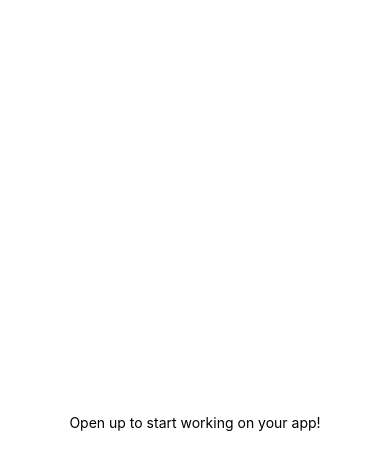
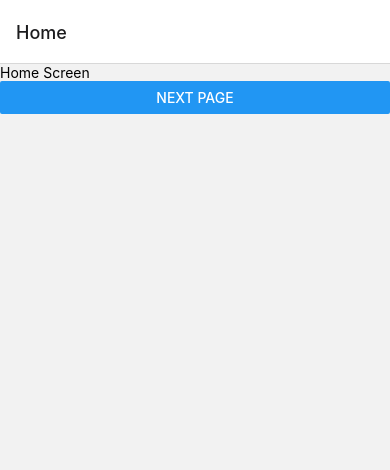
Before and after one commit to andrewli22/NSWParkingApp, a React Native app: screen /Home in a window 390 px wide. Shown: the top 470 px of the page. Built offline with nearby package versions, Linux system fonts and the light colour scheme.

Commit message:
set up screen navigation

```diff
--- a/App.tsx
+++ b/App.tsx
@@ -1,12 +1,22 @@
-import { StatusBar } from 'expo-status-bar';
-import { StyleSheet, Text, View } from 'react-native';
+// import { StatusBar } from 'expo-status-bar';
+import { useState } from 'react';
+import { SafeAreaView, StyleSheet, Text, TextInput, View } from 'react-native';
+import { NavigationContainer } from '@react-navigation/native';
+import { createNativeStackNavigator } from '@react-navigation/native-stack';
+import { HomeScreen } from './HomeScreen';
+import { SearchScreen } from './SearchScreen';
 
+const Stack = createNativeStackNavigator();
 export default function App() {
+  const [carpark, setCarpark] = useState<String>('');
+
   return (
-    <View style={styles.container}>
-      <Text>Open up to start working on your app!</Text>
-      <StatusBar style="auto" />
-    </View>
+    <NavigationContainer>
+      <Stack.Navigator initialRouteName='Home'>
+        <Stack.Screen name='Home' component={HomeScreen} />
+        <Stack.Screen name='Search' component={SearchScreen} />
+      </Stack.Navigator>
+    </NavigationContainer>
   );
 }
 
@@ -15,6 +25,16 @@ const styles = StyleSheet.create({
     flex: 1,
     backgroundColor: '#fff',
     alignItems: 'center',
-    justifyContent: 'center',
   },
 });
+
+const inputStyle = StyleSheet.create({
+  textInput: {
+    borderStyle: 'solid',
+    borderColor: 'red',
+    borderWidth: 2,
+    borderRadius: 5,
+    width: '80%',
+    padding: 10,
+  }
+})
--- /dev/null
+++ b/HomeScreen.tsx
@@ -0,0 +1,15 @@
+import { NativeStackNavigationProp } from "@react-navigation/native-stack";
+import { View, Text, Button } from "react-native";
+
+type HomeScreenNavigationProp = NativeStackNavigationProp<any>;
+type Props = {
+  navigation: HomeScreenNavigationProp;
+};
+export const HomeScreen: React.FC<Props> = ({ navigation }) => {
+  return (
+    <View>
+      <Text>Home Screen</Text>
+      <Button title='Next page' onPress={() => navigation.navigate('Search')} />
+    </View>
+  );
+}
--- /dev/null
+++ b/SearchScreen.tsx
@@ -0,0 +1,9 @@
+import { View, Text } from "react-native";
+
+export const SearchScreen = () => {
+  return (
+    <View>
+      <Text>Search</Text>
+    </View>
+  );
+}
--- a/package.json
+++ b/package.json
@@ -9,10 +9,14 @@
     "web": "expo start --web"
   },
   "dependencies": {
+    "@react-navigation/native": "^6.1.18",
+    "@react-navigation/native-stack": "^6.11.0",
     "expo": "~51.0.24",
     "expo-status-bar": "~1.12.1",
     "react": "18.2.0",
-    "react-native": "0.74.3"
+    "react-native": "0.74.3",
+    "react-native-screens": "3.31.1",
+    "react-native-safe-area-context": "4.10.5"
   },
   "devDependencies": {
     "@babel/core": "^7.20.0",
```
Also changed, not shown: 1 other file (tests, documents, lock files or other folders).
